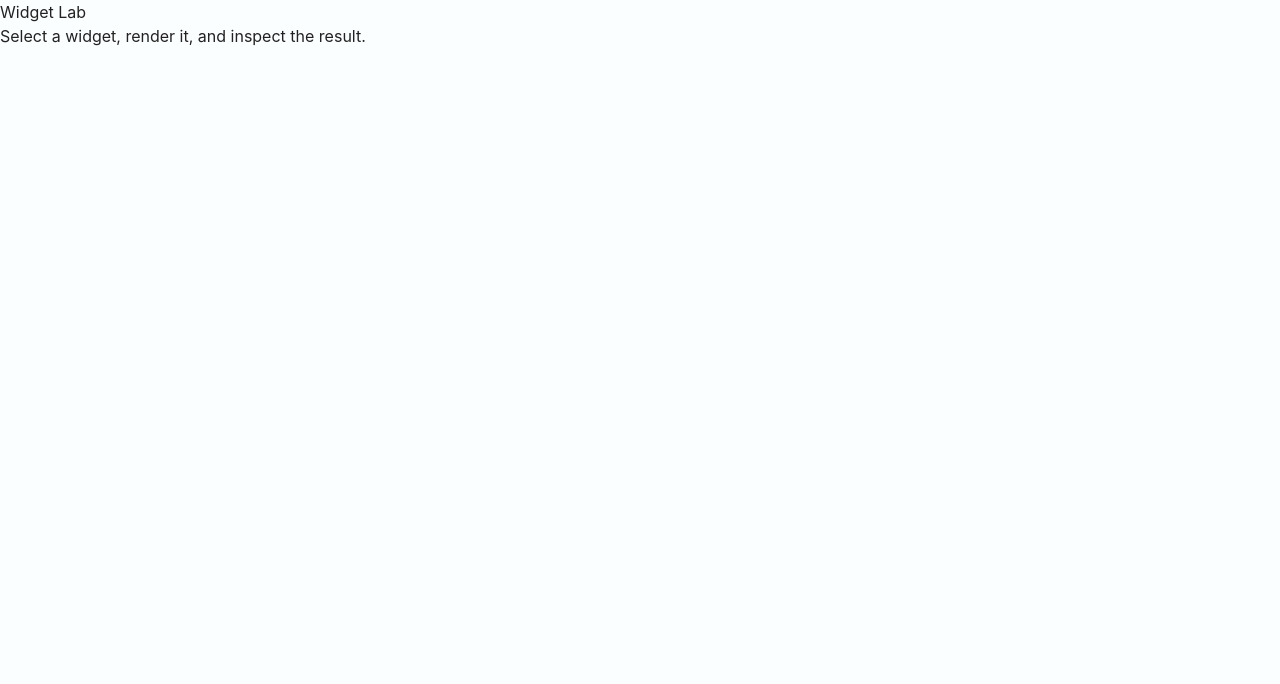
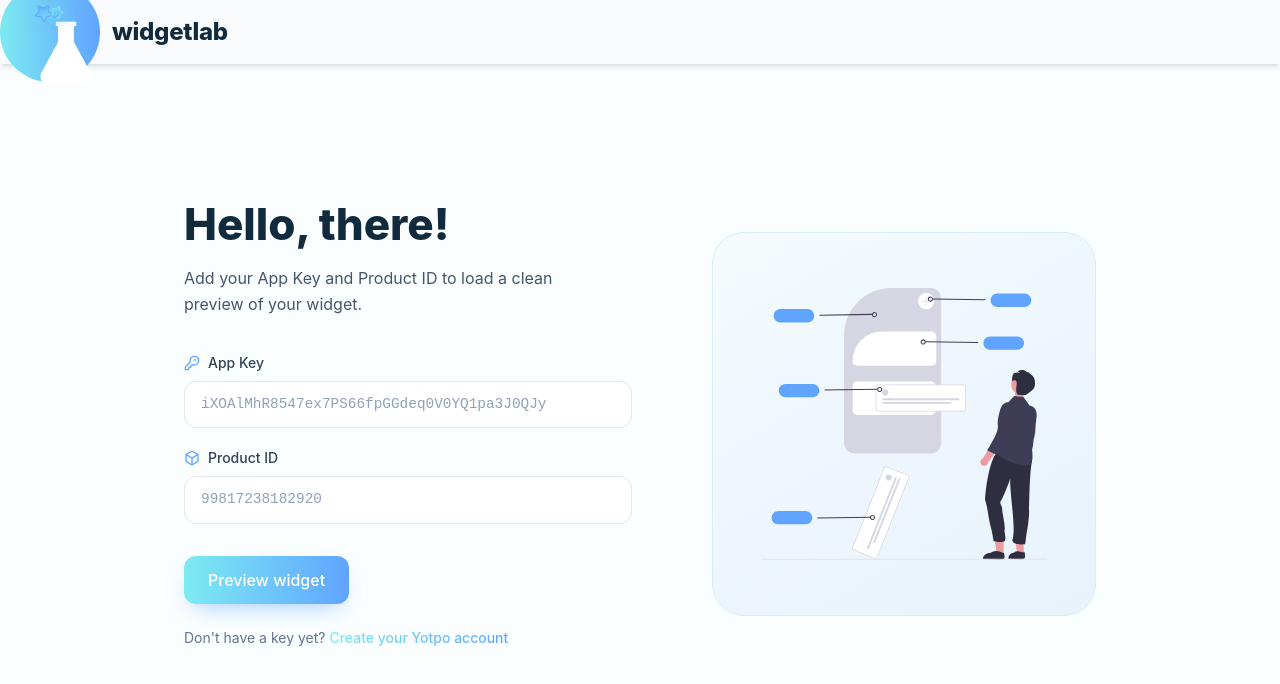
Before and after one commit to kenjiefx/widget-lab, a React (Vite) app: page / in a window 1280 px wide. Shown: the top 684 px of the page. Built offline with nearby package versions, Linux system fonts and the light colour scheme; the HTML template or start-up script is replaced by a standard one.

Commit message:
integration with pages

```diff
--- a/src/App.tsx
+++ b/src/App.tsx
@@ -1,10 +1,58 @@
-import { useState } from "react";
+import { useEffect, useState } from "react";
+import Header from "./layout/Header";
+import StartPage from "./layout/StartPage";
+import getWidgetInstanceIds from "./features/loader/services/getWidgetInstanceIds";
+import { WidgetInstance } from "./types";
+import WidgetPreviewContainer from "./features/widgets/components/WidgetPreviewContainer";
+import PreviewPage from "./layout/PreviewPage";
 
 export default function App() {
+  const [isLoading, setIsLoading] = useState(true);
+  const [widgetInstanceId, setWidgetInstanceId] = useState<string | null>(null);
+  const [widgetInstances, setWidgetInstances] = useState<WidgetInstance[]>([]);
+  const urlParams = new URLSearchParams(window.location.search);
+  const appKey = urlParams.get("appKey") || "";
+  const productId = urlParams.get("productId") || "";
+  const widgetType = urlParams.get("widget") || "ReviewsMainWidget";
+  useEffect(() => {
+    async function fetchWidgets() {
+      setIsLoading(true);
+      if (appKey === "" || productId === "") {
+        setIsLoading(false);
+        return;
+      }
+      const widgetInstances = await getWidgetInstanceIds({ appKey });
+      const targetInstance = widgetInstances.find(
+        (widget) => widget.className === widgetType,
+      );
+      console.log("Target widget instance:", targetInstance);
+      if (targetInstance) {
+        setWidgetInstanceId(targetInstance.instanceId);
+      }
+      setWidgetInstances(widgetInstances);
+      setIsLoading(false);
+    }
+    fetchWidgets();
+  }, []);
+  const isPreviewPage = appKey !== "" && productId !== "";
   return (
     <div className="App">
-      <h1>Widget Lab</h1>
-      <p>Select a widget, render it, and inspect the result.</p>
+      <Header />
+      {isPreviewPage ? (
+        <main>
+          <PreviewPage
+            appKey={appKey}
+            productId={productId}
+            widgetId={widgetInstanceId || ""}
+            widgetType={widgetType}
+            widgetInstances={widgetInstances}
+          />
+        </main>
+      ) : (
+        <main>
+          <StartPage />
+        </main>
+      )}
     </div>
   );
 }
```
